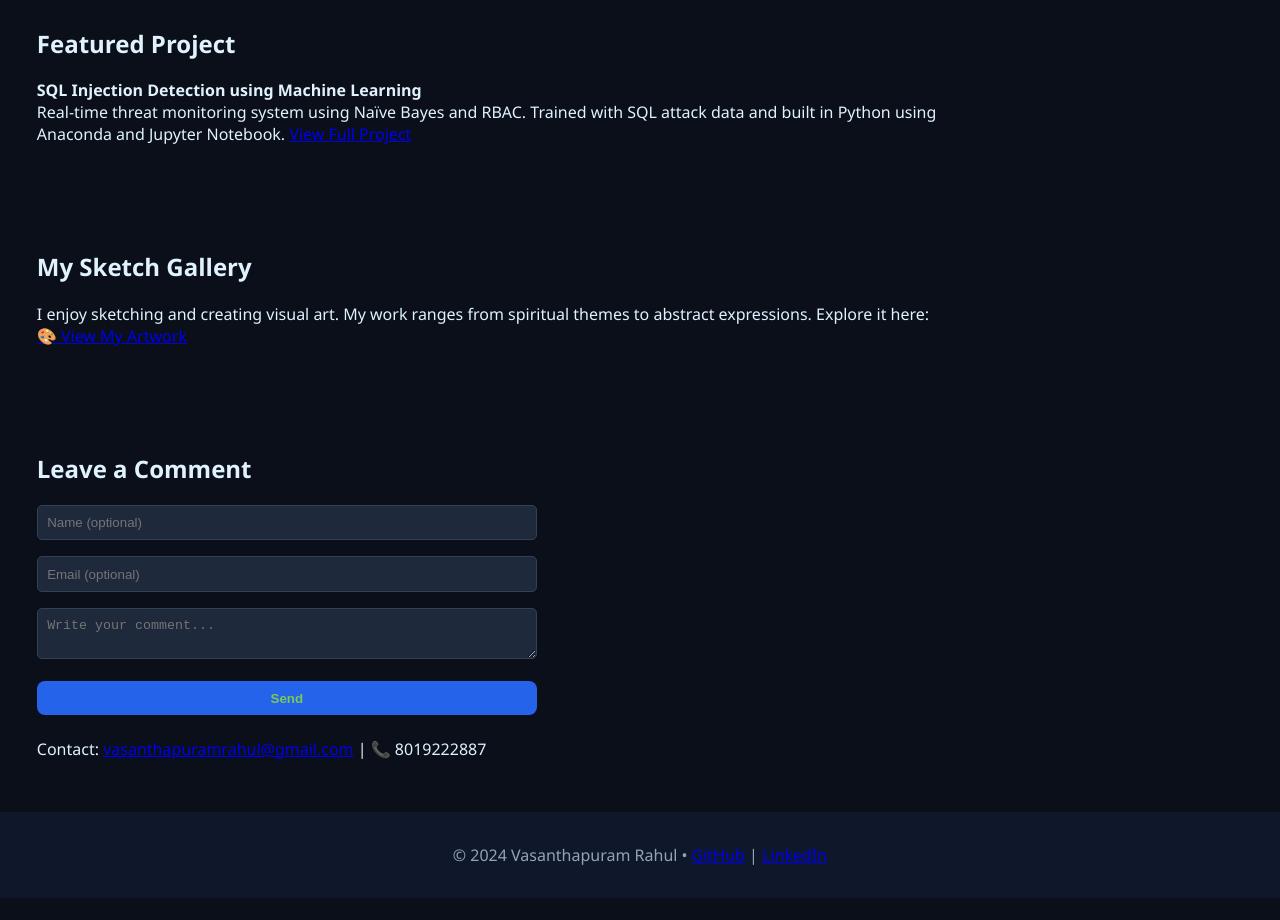
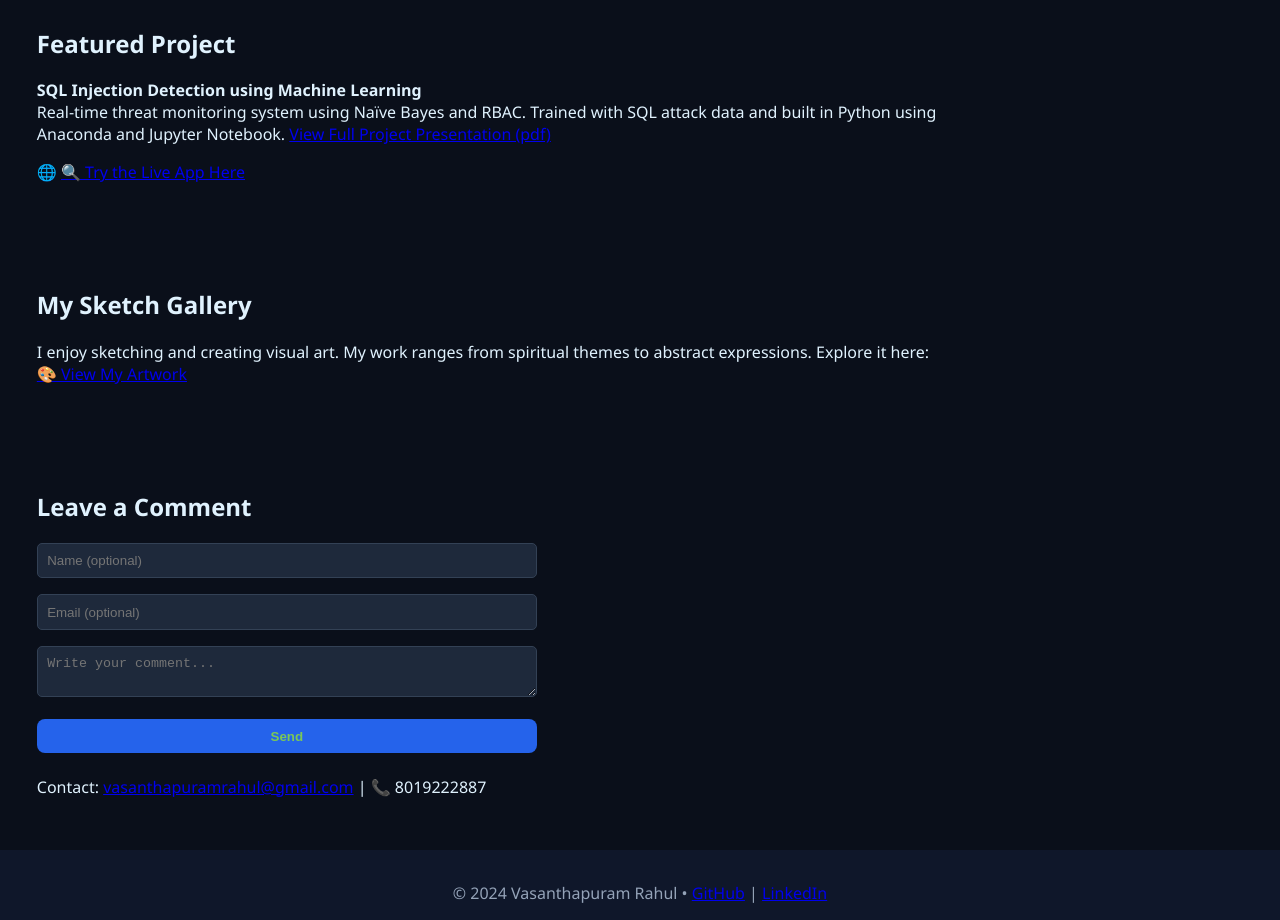
Before and after one commit to VRahul98/Rahul-Portfolio-, a plain HTML site: page index.html in a window 1280 px wide. Shown: the part 1660-2580 px from the top of the page. Before the commit the page ends 2558 px from the top, so only its background shows below. Drawn offline with Linux system fonts and the light colour scheme.

Commit message:
index.html

```diff
--- a/index.html
+++ b/index.html
@@ -100,7 +100,10 @@
   <section id="project">
     <h2>Featured Project</h2>
     <p><strong>SQL Injection Detection using Machine Learning</strong><br>
-    Real-time threat monitoring system using Naïve Bayes and RBAC. Trained with SQL attack data and built in Python using Anaconda and Jupyter Notebook. <a href="SQL-Injection-Prevention.pptx" target="_blank">View Full Project</a></p>
+    Real-time threat monitoring system using Naïve Bayes and RBAC. Trained with SQL attack data and built in Python using Anaconda and Jupyter Notebook. <a href="SQL-Injection-Prevention.pdf" target="_blank">View Full Project Presentation (pdf)</a></p>
+    <p>🌐 <a href="https://huggingface.co/spaces/VRahul98/SQL-Injection-predictor" target="_blank">
+🔍 Try the Live App Here
+</a></p>
   </section>
 
   <section id="gallery">
```
